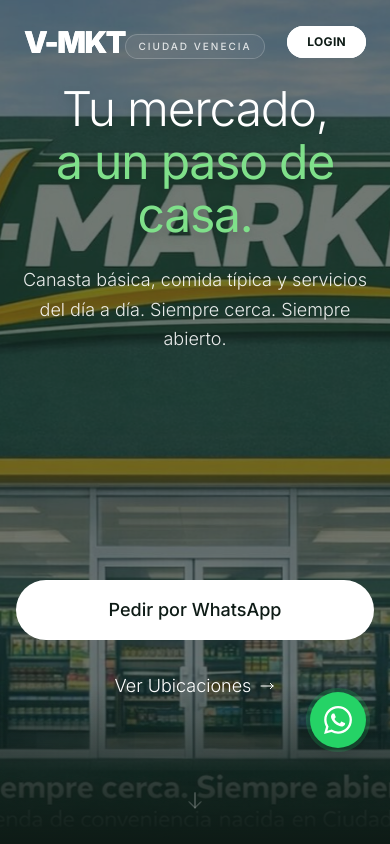
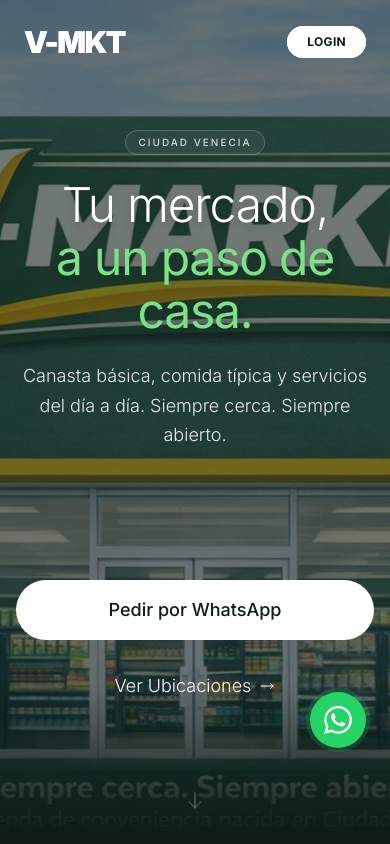
Before and after one commit to rplushn/vmarket, a Next.js app: page / in a window 390 px wide. Shown: the top 844 px of the page. Built offline with nearby package versions, Linux system fonts and the light colour scheme.

Commit message:
Fix hero overlap mobile urgente

```diff
--- a/src/components/Hero.tsx
+++ b/src/components/Hero.tsx
@@ -31,7 +31,7 @@ export default function Hero() {
       <div className="absolute bottom-0 left-0 right-0 h-40 bg-gradient-to-t from-[var(--vm-green-950)] to-transparent z-10" />
 
       {/* 3. HERO CONTENT (z-20 to sit on top of everything) */}
-      <div className="vm-container relative z-20 px-4 flex-1 flex flex-col justify-between pt-8 md:flex-none md:justify-center md:pt-0 md:mt-[300px] w-full max-w-5xl">
+      <div className="vm-container relative z-20 px-4 flex-1 flex flex-col justify-between pt-32 md:flex-none md:justify-center md:pt-0 md:mt-[300px] w-full max-w-5xl">
         {/* Top block: badge + title + subtitle (center stays clear on mobile) */}
         <div>
           <span className="inline-block py-1 px-3 mb-6 rounded-full border border-white/20 bg-white/5 backdrop-blur-md text-white/80 text-[10px] font-medium tracking-[0.2em] uppercase animate-fade-in-up">
```
